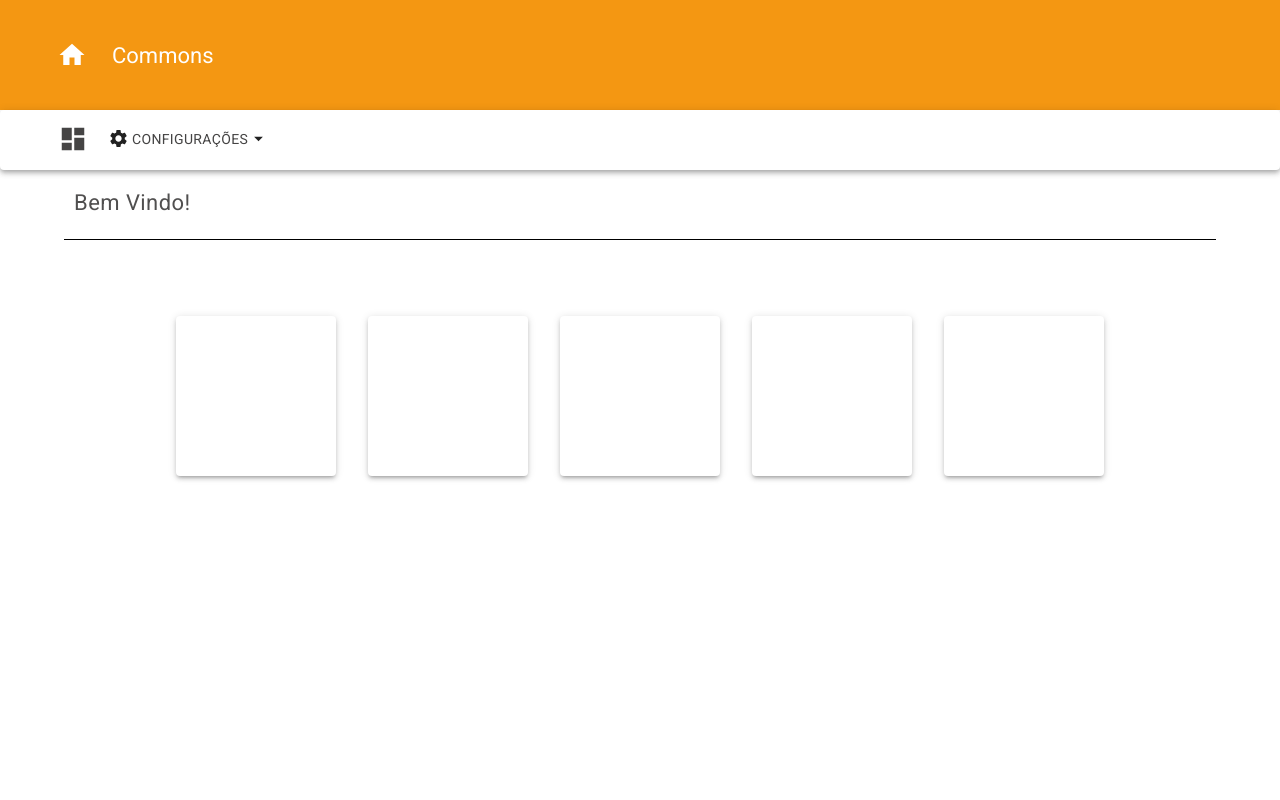
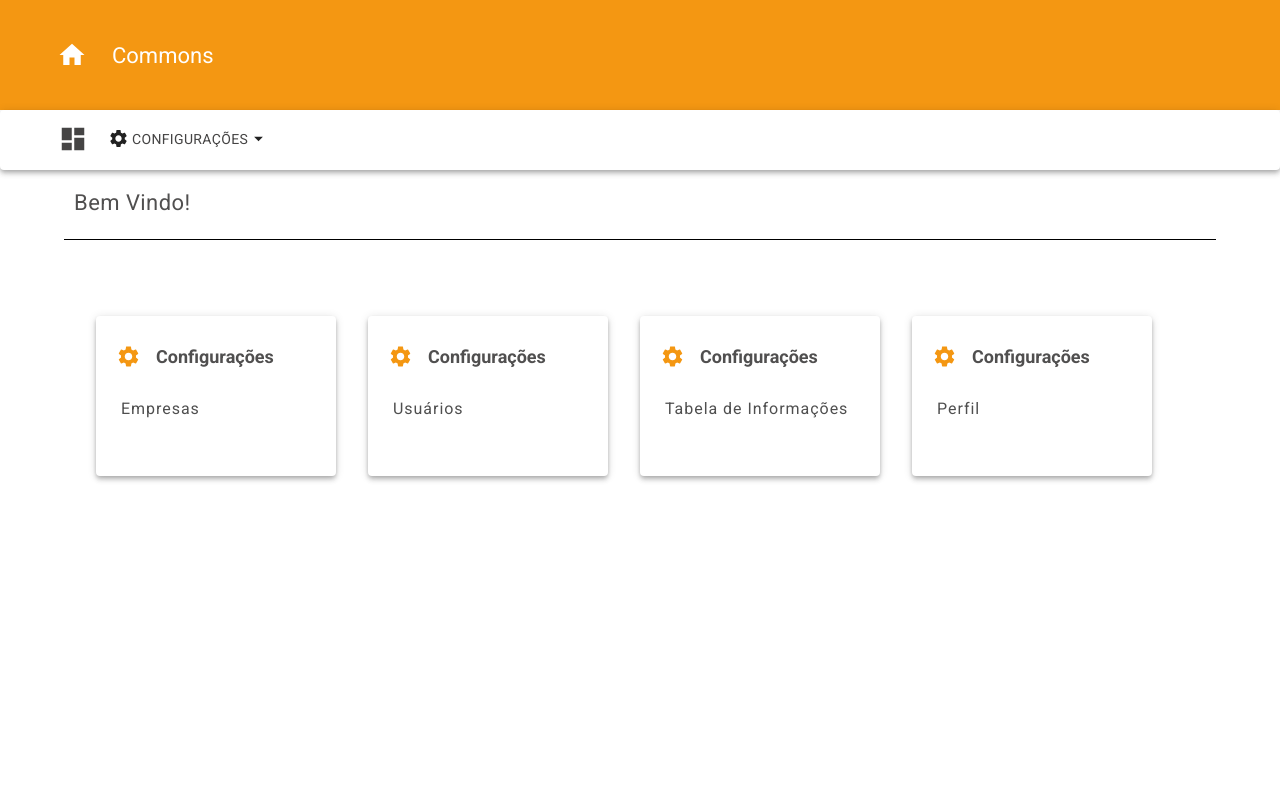
Before and after one commit to vitormuuniz/Desafio-3, a React (Create React App) app in the folder front-end/: page / in a window 1280 px wide. Shown: the top 800 px of the page. Built offline with nearby package versions, Linux system fonts and the light colour scheme.

Commit message:
Dashboard Done

```diff
--- a/front-end/src/pages/Dashboard/index.js
+++ b/front-end/src/pages/Dashboard/index.js
@@ -2,14 +2,15 @@ import React from 'react';
 import {
     makeStyles,
 } from '@material-ui/core/styles';
+import { Link } from 'react-router-dom';
 
 import Paper from '@material-ui/core/Paper';
-
-
+import SettingsIcon from '@material-ui/icons/Settings';
+import MenuItem from '@material-ui/core/MenuItem';
 
 import '../../global.css';
 import './styles.css';
-import { Grid } from '@material-ui/core';
+
 
     const useStyles = makeStyles((theme) => ({
 
@@ -20,19 +21,57 @@ import { Grid } from '@material-ui/core';
 
         root: {
             paddingTop: "50px",
-            padding: "10px",
             display: 'flex',
             flexWrap: 'wrap',
             '& > *': {
-              margin: theme.spacing(2),
-              width: theme.spacing(20),
-              height: theme.spacing(20),
+            margin: theme.spacing(2),
+            width: theme.spacing(30),
+            height: theme.spacing(20),
             },
           },
 
           paper: {
-              borderRadius: "4px",
-              display: "inline-flex",
+            borderRadius: "4px",
+            display: "space-around",
+          },
+
+          containerPaper: {
+            display: "inline-flex",
+            paddingLeft: "0px",
+            paddingRight: "10px",
+            marginTop: "15px",
+            marginLeft: "20px",
+            marginRight: "20px",
+            alignItems: "center",
+            height: "50px",
+            width: "80%",
+
+          },
+
+          iconSettings: {
+            fontSize: "25px",
+          },
+
+          configPaper: {
+
+            marginLeft: "15px",
+            font: "Roboto",
+            fontWeight: "bold",
+            fontSize: "18px",
+            color: "#504F4F",
+          },
+
+          containerPaper2:{
+            display: "flex",
+            marginTop: "10px",
+          },
+
+          configPaper2: {
+            fontSize: "16px",
+            fontWeight: "normal",
+            paddingLeft: "25px",
+            letterSpacing: "0.06em",
+            color: "#4f4f4f",
           },
 
 
@@ -40,6 +79,7 @@ import { Grid } from '@material-ui/core';
 
 
 export default function Dashboard(){
+    const preventDefault = (event) => event.preventDefault();
 
     const classes = useStyles();
 
@@ -53,15 +93,53 @@ export default function Dashboard(){
         </div>
     <div className="new-dashboard-container">
         <div className={classes.root}>
-            <Paper elevation={3} className={classes.paper}/>
-            <Paper elevation={3} className={classes.paper}/>
-            <Paper elevation={3} className={classes.paper}/>
-            <Paper elevation={3} className={classes.paper}/>
-            <Paper elevation={3} className={classes.paper}/>
+            <Paper elevation={4} className={classes.paper}>
+
+                <div className={classes.containerPaper}>
+                    <SettingsIcon className={classes.iconSettings} color="primary" />
+                    <a className={classes.configPaper} id="config">Configurações</a>
+                </div>
+
+                <div className={classes.containerPaper2} >
+                    <MenuItem className={classes.configPaper2} component={Link} to="/newcompany">Empresas</MenuItem>
+                </div>
+            </Paper>
+
+            <Paper elevation={4} className={classes.paper}>
+                <div className={classes.containerPaper}>
+                    <SettingsIcon className={classes.iconSettings} color="primary" />
+                    <a className={classes.configPaper} id="config">Configurações</a>
+                </div>
+
+                <div className={classes.containerPaper2} >
+                    <MenuItem className={classes.configPaper2} component={Link} to="/newuser">Usuários</MenuItem>
+                </div>
+            </Paper>
+
+            <Paper elevation={4} className={classes.paper}>
+                <div className={classes.containerPaper}>
+                    <SettingsIcon className={classes.iconSettings} color="primary" />
+                    <a className={classes.configPaper} id="config">Configurações</a>
+                </div>
+
+                <div className={classes.containerPaper2} >
+                    <MenuItem className={classes.configPaper2} component={Link} to="/">Tabela de Informações</MenuItem>
+                </div>
+            </Paper>
+
+            <Paper elevation={4} className={classes.paper}>
+                <div className={classes.containerPaper}>
+                    <SettingsIcon className={classes.iconSettings} color="primary" />
+                    <a className={classes.configPaper} id="config">Configurações</a>
+                </div>
+
+                <div className={classes.containerPaper2} >
+                    <MenuItem className={classes.configPaper2} component={Link} to="/">Perfil</MenuItem>
+                </div>
+            </Paper>
+
         </div>
     </div>
     </div>
-
-
   );
 }
--- a/front-end/src/pages/Dashboard/styles.css
+++ b/front-end/src/pages/Dashboard/styles.css
@@ -20,18 +20,14 @@
     letter-spacing: 0.02em;
     text-transform: capitalize;
 
-
-
 }
 
 
 .new-dashboard-container{
-
-    width: 100%;
     max-width: 1120px;
     height: 100vh;
     margin: 0 auto;
-    display: flex;
+    display: table;
     justify-content: center;
     position: relative;
     width: 90%;
```
